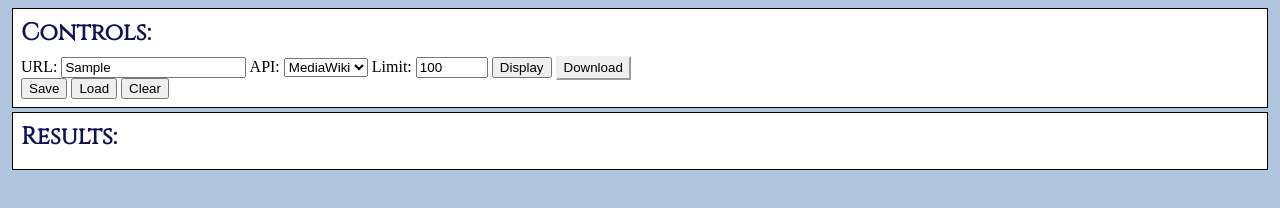
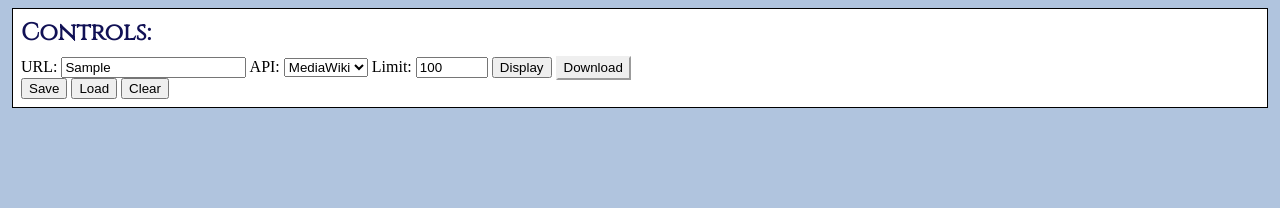
Before and after one commit to bxs9775/Wiki-Wordlist-Generator, a website: page client/index.html in a window 1280 px wide. Both pictures are taken after typing "Sample" into the empty fields and a click on the input "Display". Drawn offline with nearby package versions, Linux system fonts and the light colour scheme; no server answers.

Commit message:
Hides results when fetching results * unhides results when receiving a result from the server

```diff
--- a/client/scripts/main-page.js
+++ b/client/scripts/main-page.js
@@ -11,13 +11,14 @@
   var urlInput = undefined;
   var apiInput = undefined;
   var limitInput = undefined;
+  var displayFeild = undefined;
 
   var downloadButton = undefined;
 
   var ENTER_KEY = 13;
 
   window.onload = init;
-
+  /////////////////////////////////FORM AND FORM DATA////////////////////////////////////////////
   //updates the URL for the download button
   function updateURL(){
     downloadButton.href = "/List?url="+(urlInput.value)+"&api="+apiInput.value;
@@ -58,8 +59,25 @@
     setForm(url,api,limit);
   }
 
+  //////////////////////////////////////////DISPLAY FUNCTIONS//////////////////////////////////////////
+  //Hides the results section
+  function hideResults(){
+    displayFeild.style.height = "0";
+    displayFeild.style.border = "0";
+    displayFeild.style.padding = "0";
+  }
+
+  //Shows the results section
+  function showResults(){
+    displayFeild.style.height = "auto";
+    displayFeild.style.border = "1px solid black";
+    displayFeild.style.padding = "8px";
+  }
+
+  ////////////////////////////////////////AJAX///////////////////////////////////////////
   //requests a wordlist from the server
   function ajaxRequest(){
+    hideResults();
       //Fetch the action and params from the HTML
       var action = $("#dataRequestForm").attr("action");
       var url = encodeURIComponent(urlInput.value);
@@ -76,21 +94,24 @@
         data: data,
         dataType: "text",
         success: function(result,status,xhr){
+          showResults();
           $("#results").text(result);
         },
         failure: function(error,status,xhr){
+          showResults();
           console.dir(error);
           $("#results").text(error);
         }
       });
 
   }
-
+  ////////////////////////////////////////MAIN METHOD/////////////////////////////////////////////////////////
   //Initializes the index page.
   function init(){
     urlInput = document.querySelector("#url");
     apiInput = document.querySelector("#api");
     limitInput = document.querySelector("#limit");
+    displayFeild = document.querySelector("#display");
     downloadButton = document.querySelector("#download");
 
     urlInput.onchange = updateURL;
--- a/client/styles/main-page.css
+++ b/client/styles/main-page.css
@@ -53,3 +53,10 @@ a{
   margin: 0em 0em 0em 0em;
   font: 13.3333px Arial;
 }
+
+#display{
+  height: 0;
+  padding: 0;
+  border: 0;
+  overflow: hidden;
+}
```
